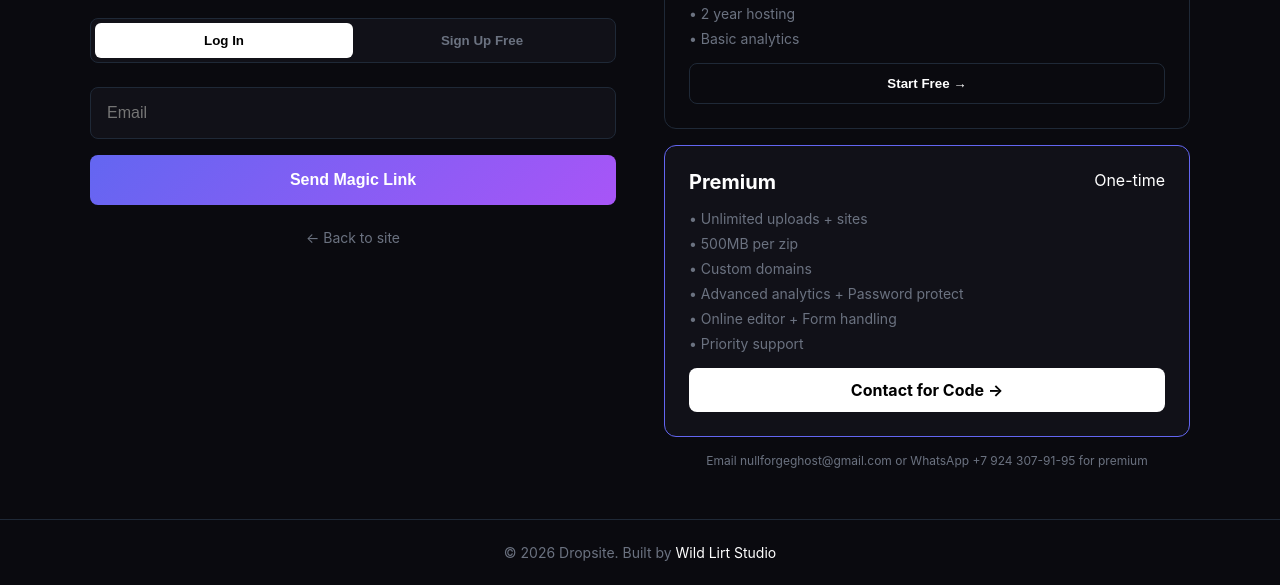
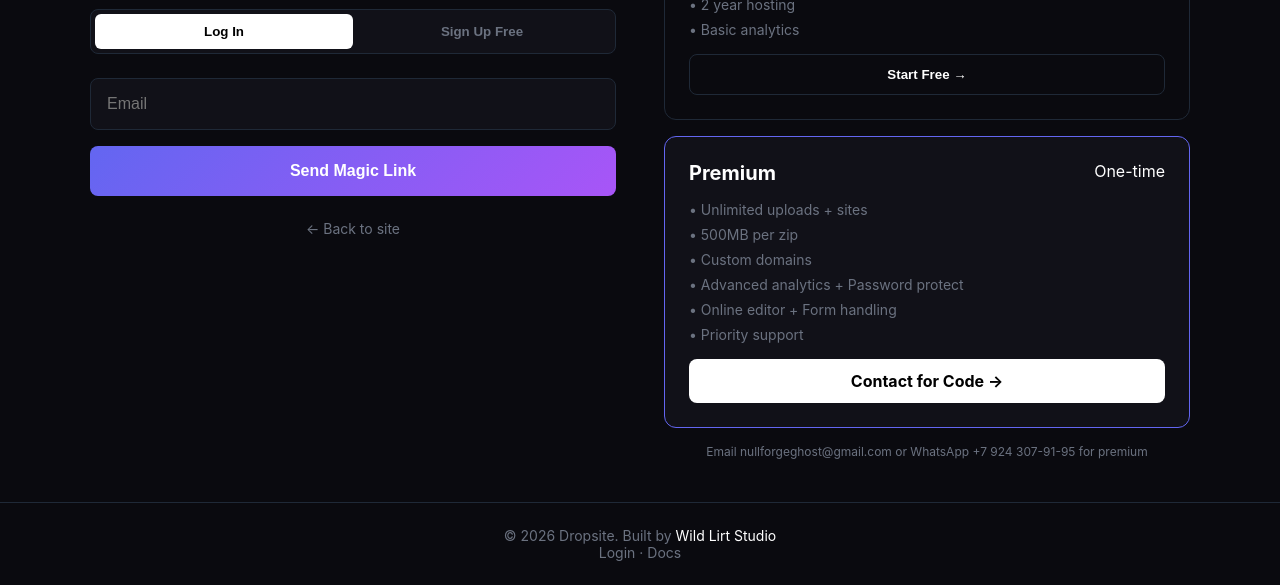
Before and after one commit to Nullforge01/Forge, a plain HTML site: page login.html in a window 1280 px wide. Shown: the part 215-800 px from the top of the page. Drawn offline with Linux system fonts and the light colour scheme; a script that the page names is missing.

Commit message:
Enhance footer with styling and navigation links
Updated footer styling and added links to Login and Docs.

```diff
--- a/login.html
+++ b/login.html
@@ -224,8 +224,10 @@
     </div>
   </div>
 
-  <footer>
-    © 2026 Dropsite. Built by <a href="#">Wild Lirt Studio</a>
+  <footer style="text-align: center; padding: 24px; color: #6b7280; font-size: 14px; border-top: 1px solid #1f2937;">
+  © 2026 Dropsite. Built by <a href="#" style="color: #fff; text-decoration: none;">Wild Lirt Studio</a><br>
+  <a href="/login.html" style="color: #6b7280; text-decoration: none;">Login</a> ·
+  <a href="/docs.html" style="color: #6b7280; text-decoration: none;">Docs</a>
   </footer>
 
   <script type="module">
```
